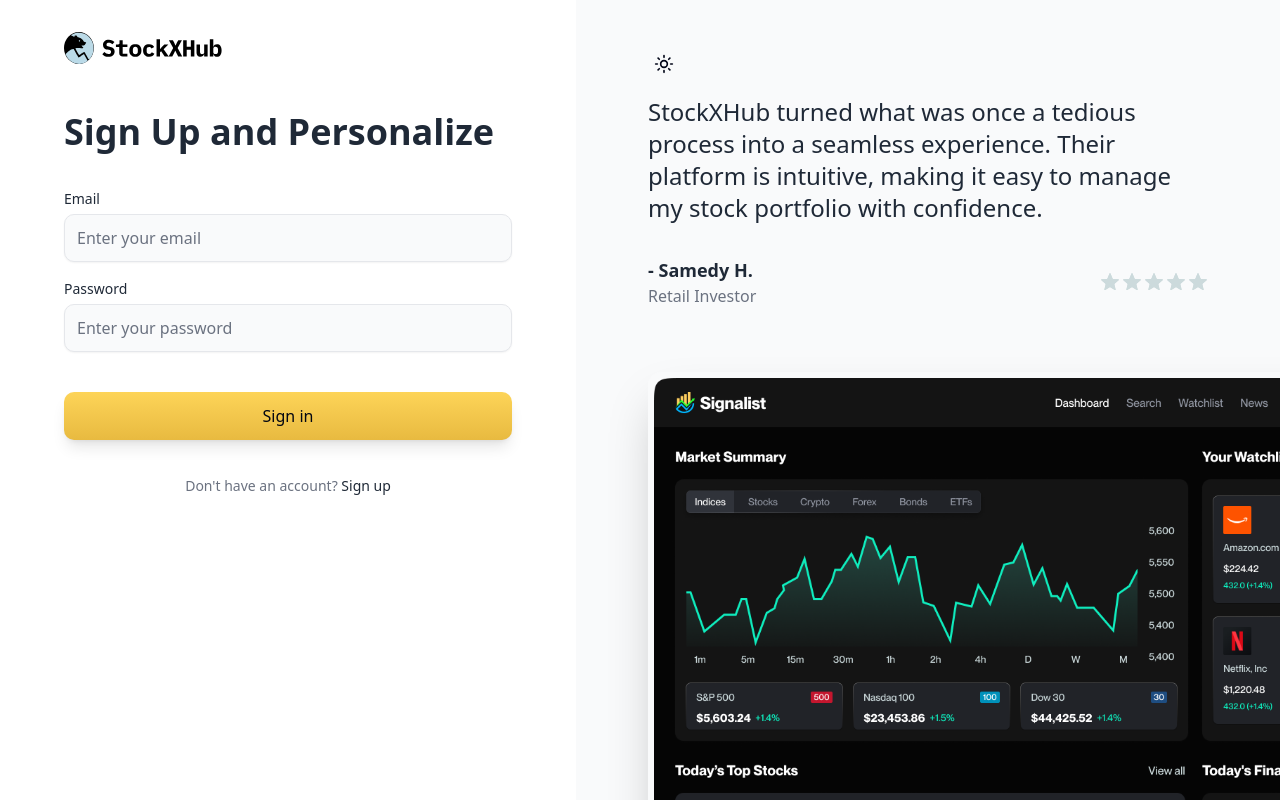
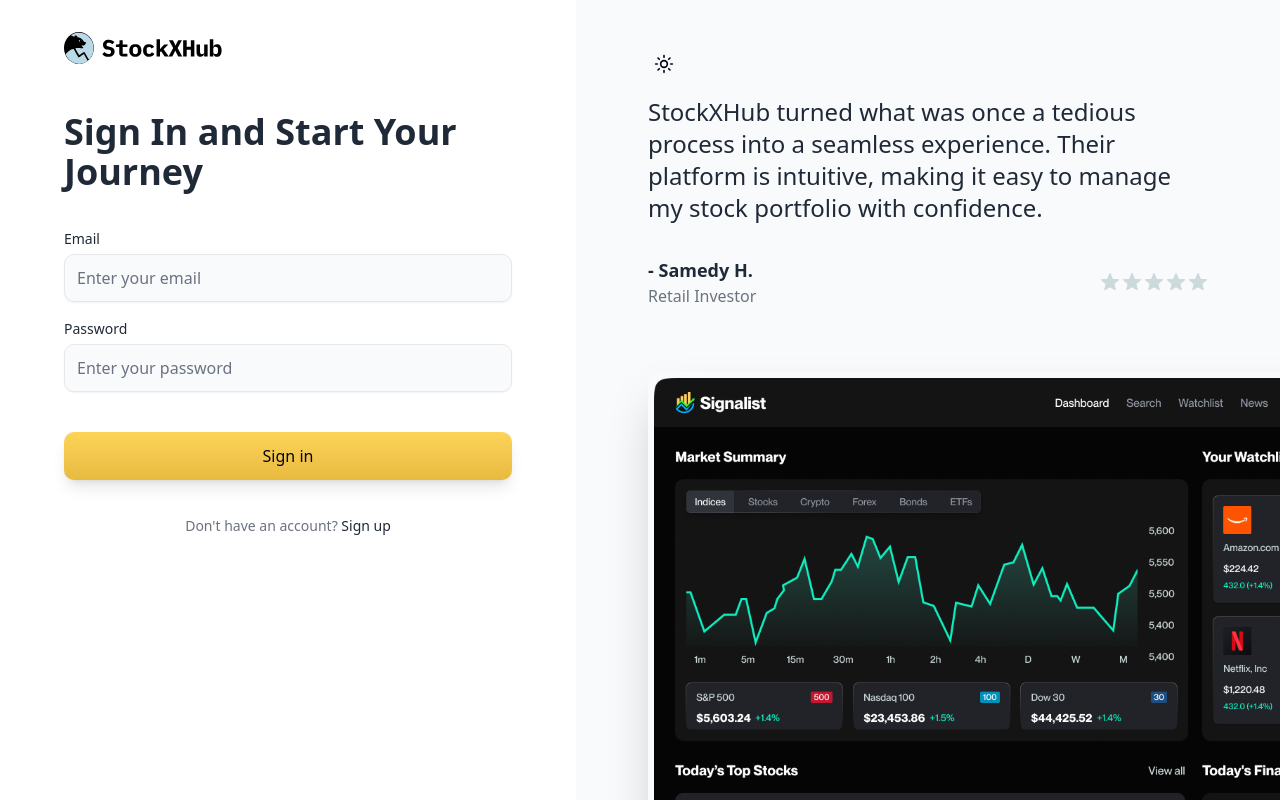
Before and after one commit to SamedyHUNX/stockxhub-web, a Next.js app: page /sign-in in a window 1280 px wide. Built offline with nearby package versions, Linux system fonts and the light colour scheme.

Commit message:
bugfix/#1: fixed the label at signin

```diff
--- a/app/(auth)/sign-in/page.tsx
+++ b/app/(auth)/sign-in/page.tsx
@@ -28,7 +28,7 @@
   };
   return (
     <>
-      <h1 className="form-title">Sign Up and Personalize</h1>
+      <h1 className="form-title">Sign In and Start Your Journey</h1>
 
       <form onSubmit={handleSubmit(onSubmit)} className="space-y-5">
         <InputField
```
